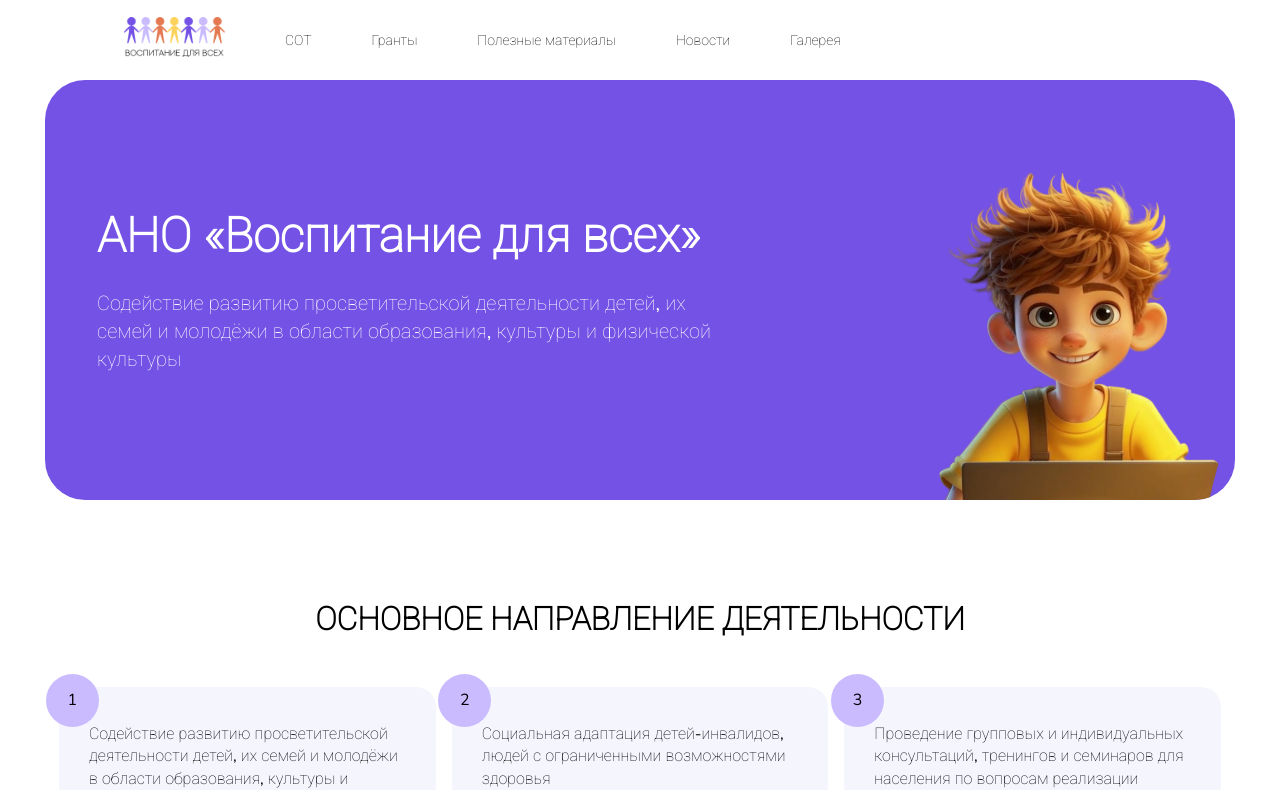
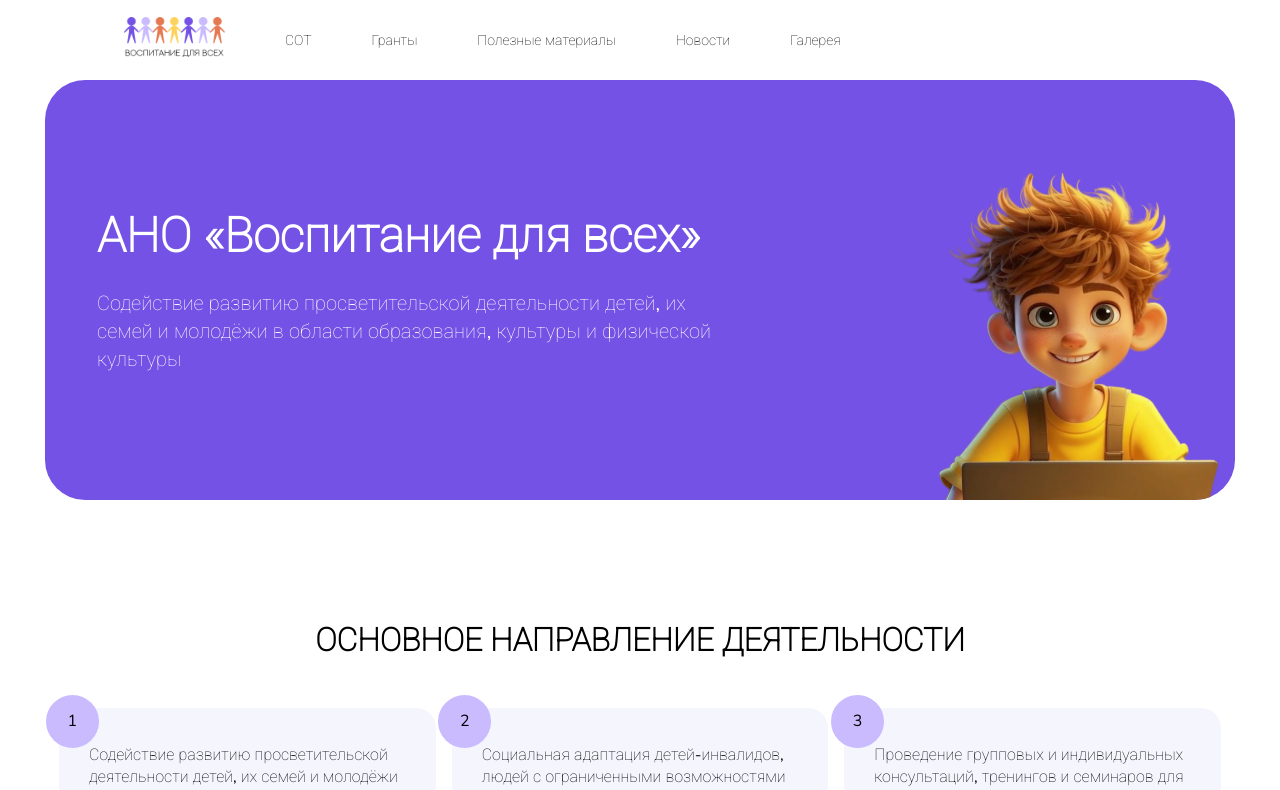
Before and after one commit to working-place/Mne-by-v-nebo, a Vue app: page / in a window 1280 px wide. Shown: the top 790 px of the page. Built offline with nearby package versions, Linux system fonts and the light colour scheme; a web font is replaced by a local one.

Commit message:
fix: change gap

```diff
--- a/src/assets/base.css
+++ b/src/assets/base.css
@@ -68,7 +68,7 @@ main {
   align-items: center;
   min-width: var(--min-width-mob);
   width: 100vw;
-  gap: 40px;
+  gap: 62px;
   padding-right: 17px;
   padding-left: 17px;
   height: fit-content;
@@ -90,7 +90,7 @@ h3 {
     width: 100vw;
     padding-left: 59px;
     padding-right: 59px;
-    gap: 60px;
+    gap: 74px;
   }
 }
 
@@ -100,7 +100,7 @@ h3 {
     padding-bottom: 0;
     margin-top: 0;
     margin-bottom: 100px;
-    gap: 100px;
+    gap: 121px;
   }
 
   h1 {
```
